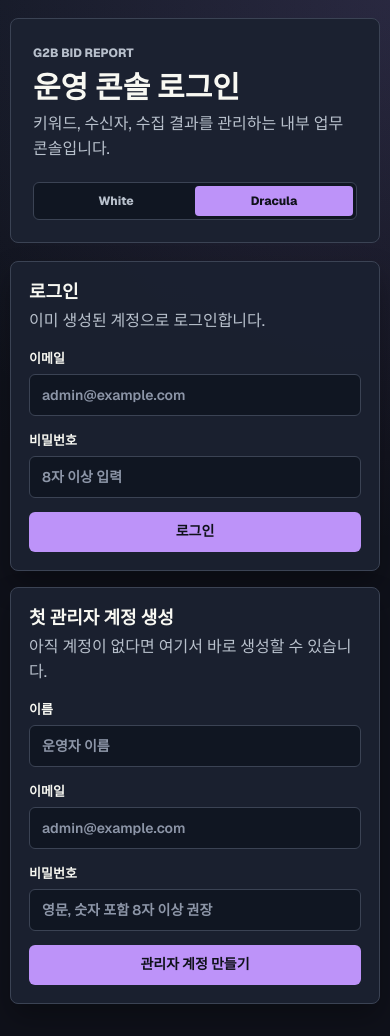
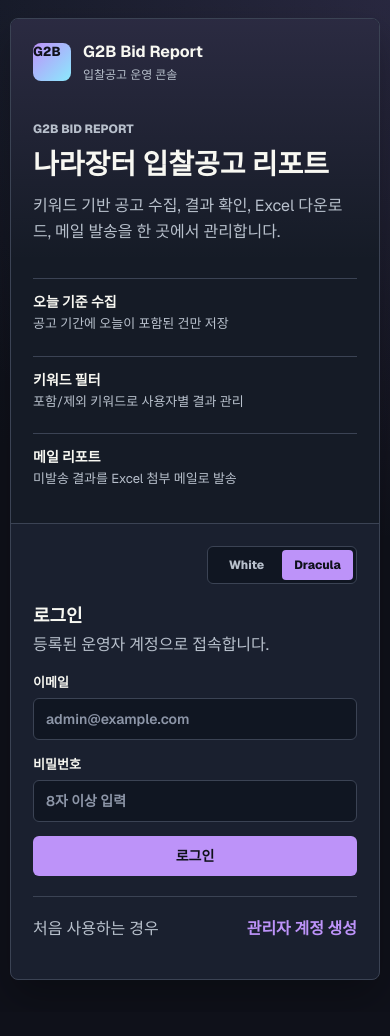
Before and after one commit to jacking7/G2B-BID-REPORT, a Next.js app: page /login in a window 390 px wide. After the commit the page ends 1012 px from the top, so only its background shows below. Built offline with nearby package versions, Linux system fonts and the light colour scheme; no server answers.

Commit message:
Refine product login screen

```diff
--- a/src/app/globals.css
+++ b/src/app/globals.css
@@ -472,7 +472,8 @@ a {
 }
 
 .authShell,
-.shell {
+.shell,
+.productLoginShell {
   width: min(1120px, calc(100% - 32px));
   margin: 0 auto;
   padding: 44px 0 64px;
@@ -481,6 +482,133 @@ a {
 .authShell {
   display: grid;
   gap: 18px;
+}
+
+.productLoginShell {
+  min-height: 100vh;
+  display: grid;
+  align-items: center;
+  padding: 28px 0;
+}
+
+.productLoginFrame {
+  display: grid;
+  grid-template-columns: minmax(0, 0.9fr) minmax(380px, 1fr);
+  overflow: hidden;
+  border: 1px solid var(--border);
+  border-radius: 8px;
+  background: color-mix(in srgb, var(--panel) 96%, transparent);
+  box-shadow: 0 18px 42px var(--shadow);
+}
+
+.productLoginIntro,
+.productLoginContent {
+  padding: 34px;
+}
+
+.productLoginIntro {
+  display: grid;
+  align-content: space-between;
+  gap: 34px;
+  min-height: 620px;
+  border-right: 1px solid var(--border);
+  background:
+    linear-gradient(180deg, color-mix(in srgb, var(--primary) 13%, transparent), transparent 48%),
+    var(--surface);
+}
+
+.productBrandLine {
+  display: flex;
+  align-items: center;
+  gap: 12px;
+}
+
+.productBrandLine strong,
+.productBrandLine span {
+  display: block;
+}
+
+.productBrandLine span:not(.brandMark) {
+  margin-top: 3px;
+  color: var(--muted);
+  font-size: 12px;
+}
+
+.productLoginIntro h1 {
+  margin-top: 10px;
+  max-width: 440px;
+  font-size: 34px;
+  line-height: 1.18;
+}
+
+.productLoginIntro p {
+  max-width: 480px;
+  margin-top: 12px;
+  color: var(--muted);
+  line-height: 1.6;
+}
+
+.productLoginMeta {
+  display: grid;
+  gap: 10px;
+  list-style: none;
+}
+
+.productLoginMeta li {
+  display: grid;
+  gap: 3px;
+  padding: 12px 0;
+  border-top: 1px solid var(--border);
+}
+
+.productLoginMeta strong {
+  font-size: 14px;
+}
+
+.productLoginMeta span {
+  color: var(--muted);
+  font-size: 13px;
+  line-height: 1.5;
+}
+
+.productLoginContent {
+  display: grid;
+  align-content: center;
+  gap: 20px;
+}
+
+.loginUtilityRow {
+  display: flex;
+  justify-content: flex-end;
+}
+
+.registerDisclosure {
+  display: grid;
+  gap: 18px;
+  padding-top: 18px;
+  border-top: 1px solid var(--border);
+}
+
+.registerDisclosure summary {
+  display: flex;
+  align-items: center;
+  justify-content: space-between;
+  gap: 16px;
+  color: var(--muted);
+  cursor: pointer;
+  list-style: none;
+}
+
+.registerDisclosure summary::-webkit-details-marker {
+  display: none;
+}
+
+.registerDisclosure summary strong {
+  color: var(--primary);
+}
+
+.registerDisclosure[open] summary {
+  margin-bottom: 16px;
 }
 
 .authIntro {
@@ -789,8 +917,15 @@ a {
   .metricGrid,
   .filterForm,
   .recipientForm,
-  .inlineForm {
+  .inlineForm,
+  .productLoginFrame {
     grid-template-columns: 1fr;
+  }
+
+  .productLoginIntro {
+    min-height: auto;
+    border-right: 0;
+    border-bottom: 1px solid var(--border);
   }
 }
 
@@ -803,9 +938,19 @@ a {
   }
 
   .authShell,
-  .shell {
+  .shell,
+  .productLoginShell {
     width: min(100% - 20px, 1120px);
     padding: 18px 0 32px;
+  }
+
+  .productLoginIntro,
+  .productLoginContent {
+    padding: 22px;
+  }
+
+  .productLoginIntro h1 {
+    font-size: 28px;
   }
 
   .topActions,
--- a/src/app/login/page.tsx
+++ b/src/app/login/page.tsx
@@ -12,23 +12,49 @@ export default async function LoginPage() {
   }
 
   return (
-    <main className="authShell">
-      <section className="authIntro">
+    <main className="productLoginShell">
+      <section className="productLoginFrame" aria-label="G2B Bid Report 로그인">
+        <div className="productLoginIntro">
+          <div className="productBrandLine">
+            <span className="brandMark">G2B</span>
+            <div>
+              <strong>G2B Bid Report</strong>
+              <span>입찰공고 운영 콘솔</span>
+            </div>
+          </div>
+
           <div>
             <span className="eyebrow">G2B BID REPORT</span>
-          <h1>운영 콘솔 로그인</h1>
+            <h1>나라장터 입찰공고 리포트</h1>
             <p>
-            키워드, 수신자, 수집 결과를 관리하는 내부 업무 콘솔입니다.
+              키워드 기반 공고 수집, 결과 확인, Excel 다운로드, 메일 발송을 한 곳에서 관리합니다.
             </p>
           </div>
+
+          <ul className="productLoginMeta" aria-label="제품 주요 기능">
+            <li>
+              <strong>오늘 기준 수집</strong>
+              <span>공고 기간에 오늘이 포함된 건만 저장</span>
+            </li>
+            <li>
+              <strong>키워드 필터</strong>
+              <span>포함/제외 키워드로 사용자별 결과 관리</span>
+            </li>
+            <li>
+              <strong>메일 리포트</strong>
+              <span>미발송 결과를 Excel 첨부 메일로 발송</span>
+            </li>
+          </ul>
+        </div>
+
+        <div className="productLoginContent">
+          <div className="loginUtilityRow">
             <ThemeToggle />
-      </section>
+          </div>
 
-      <section className="grid two authGrid">
-        <article className="consolePanel">
           <AuthForm
             title="로그인"
-            description="이미 생성된 계정으로 로그인합니다."
+            description="등록된 운영자 계정으로 접속합니다."
             action={loginAction}
             submitLabel="로그인"
             fields={[
@@ -46,12 +72,15 @@ export default async function LoginPage() {
               },
             ]}
           />
-        </article>
 
-        <article className="consolePanel">
+          <details className="registerDisclosure">
+            <summary>
+              <span>처음 사용하는 경우</span>
+              <strong>관리자 계정 생성</strong>
+            </summary>
             <AuthForm
               title="첫 관리자 계정 생성"
-            description="아직 계정이 없다면 여기서 바로 생성할 수 있습니다."
+              description="운영자 계정이 아직 없다면 여기서 생성합니다."
               action={registerAction}
               submitLabel="관리자 계정 만들기"
               fields={[
@@ -75,7 +104,8 @@ export default async function LoginPage() {
                 },
               ]}
             />
-        </article>
+          </details>
+        </div>
       </section>
     </main>
   );
```
Also changed, not shown: src/app/page.tsx (+2 -84 lines). Lines whose indentation alone changed are shown as unchanged.
